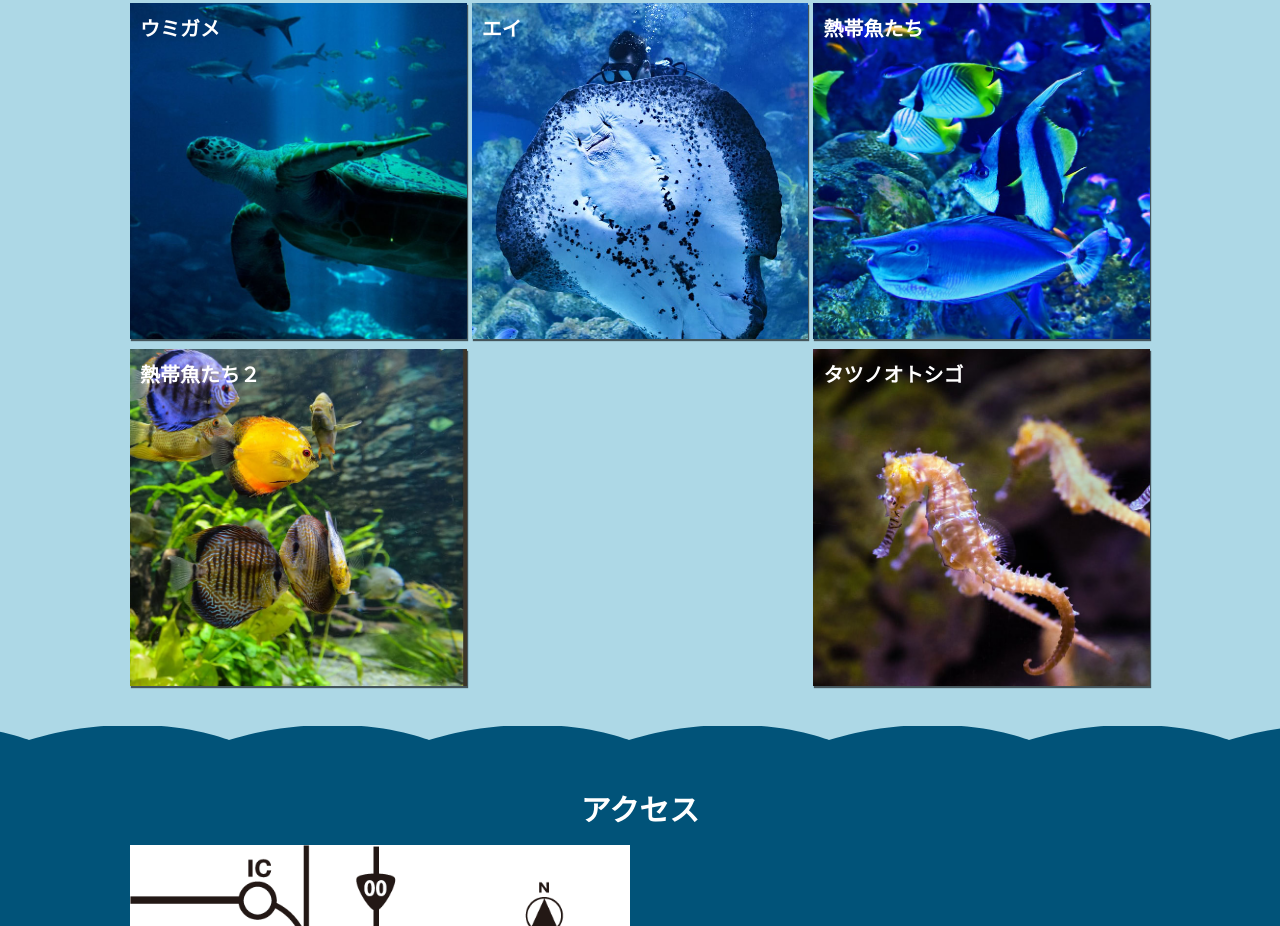
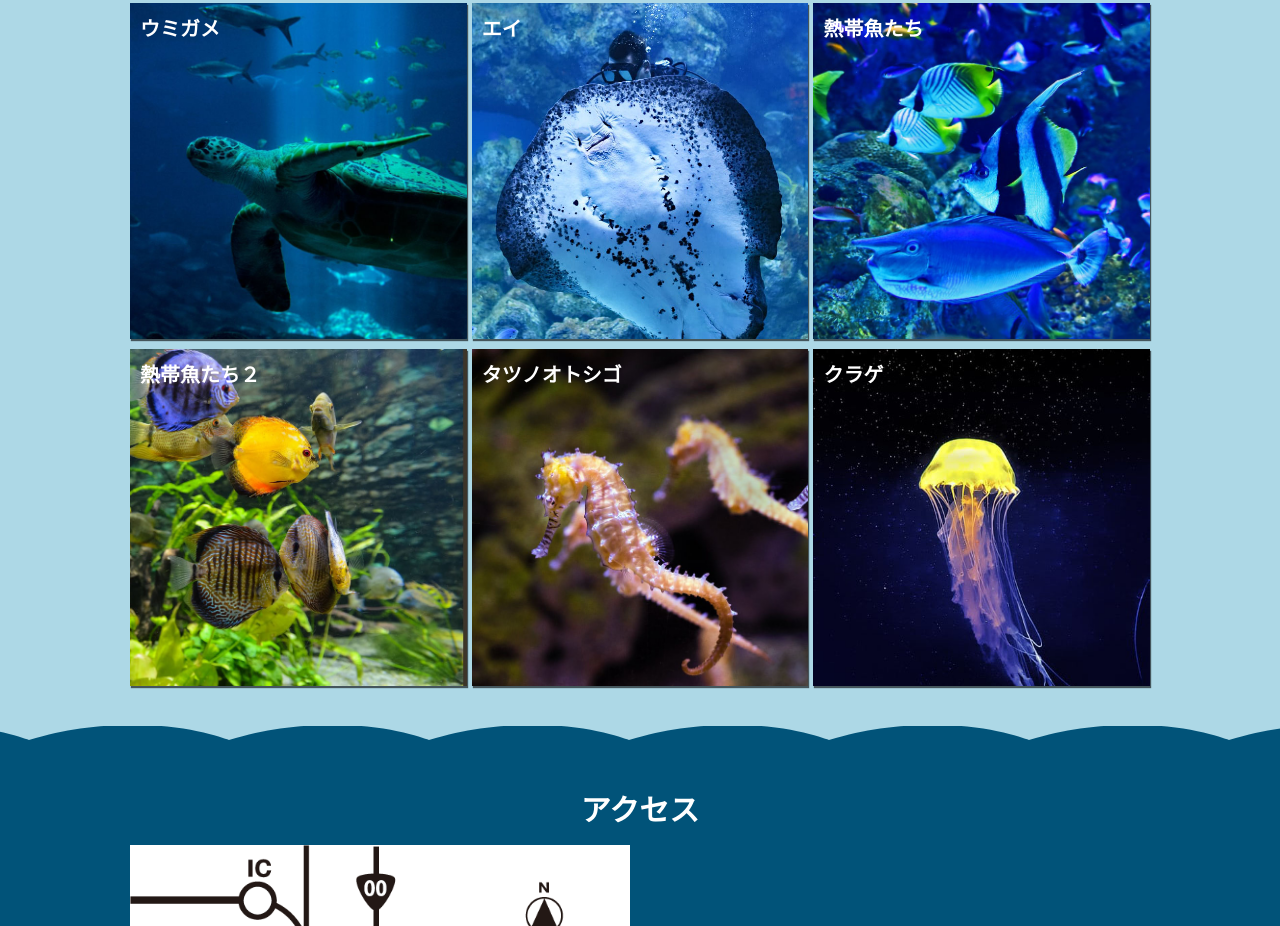
Before and after one commit to Kshirakura/suizokukan, a plain HTML site: page index.html in a window 1280 px wide. Shown: the part 3132-4058 px from the top of the page. Drawn offline with nearby package versions, Linux system fonts and the light colour scheme; some packages are replaced by stand-ins of ours; files whose address does not match are found by name; a web font is replaced by a local one.

Commit message:
Add files via upload

```diff
--- a/index.html
+++ b/index.html
@@ -153,6 +153,7 @@
             <a href=""><img src="img/fishes/fish6.jpg" alt="new_fishes6"><h2>熱帯魚たち</h2></a>
             <a href=""><img src="img/fishes/fish7.jpg" alt="new_fishes7"><h2>熱帯魚たち２</h2></a>
             <a href=""><img src="img/fishes/fish8.jpg" alt="new_fishes8"><h2>タツノオトシゴ</h2></a>
+            <a href=""><img src="img/fishes/fish9.jpg" alt="new_fishes9"><h2>クラゲ</h2></a>
           </div>
           </div>
         </div>
```
